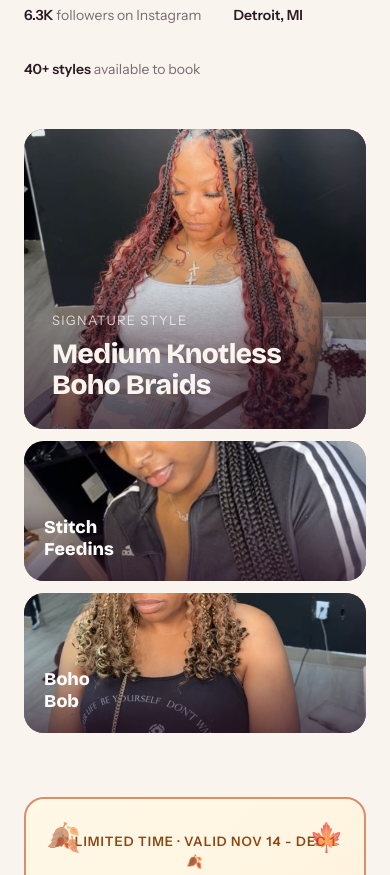
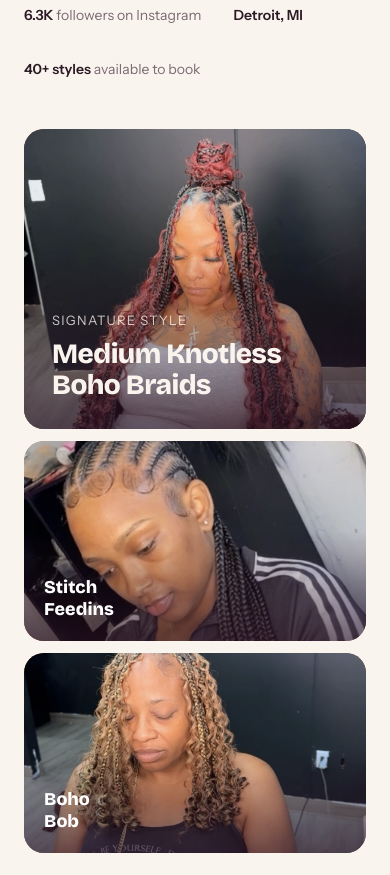
Before and after one commit to RISHAOFFICIAL/branded-by-chi-demo, a plain HTML site: page index.html in a window 390 px wide. Shown: the part 860-1735 px from the top of the page. Drawn offline with nearby package versions, Linux system fonts and the light colour scheme.

Commit message:
Fix hero side image alignment - show hair properly on mobile

```diff
--- a/index.html
+++ b/index.html
@@ -400,6 +400,11 @@
     width: 100%;
     height: 100%;
     object-fit: cover;
+    object-position: top center;
+  }
+
+  .hv-side .hv-img {
+    object-position: center 20%;
   }
 
   .hv-side::after {
@@ -1245,7 +1250,7 @@
     }
 
     .hv-side {
-      height: 140px;
+      height: 200px;
     }
 
     .about-inner {
```
